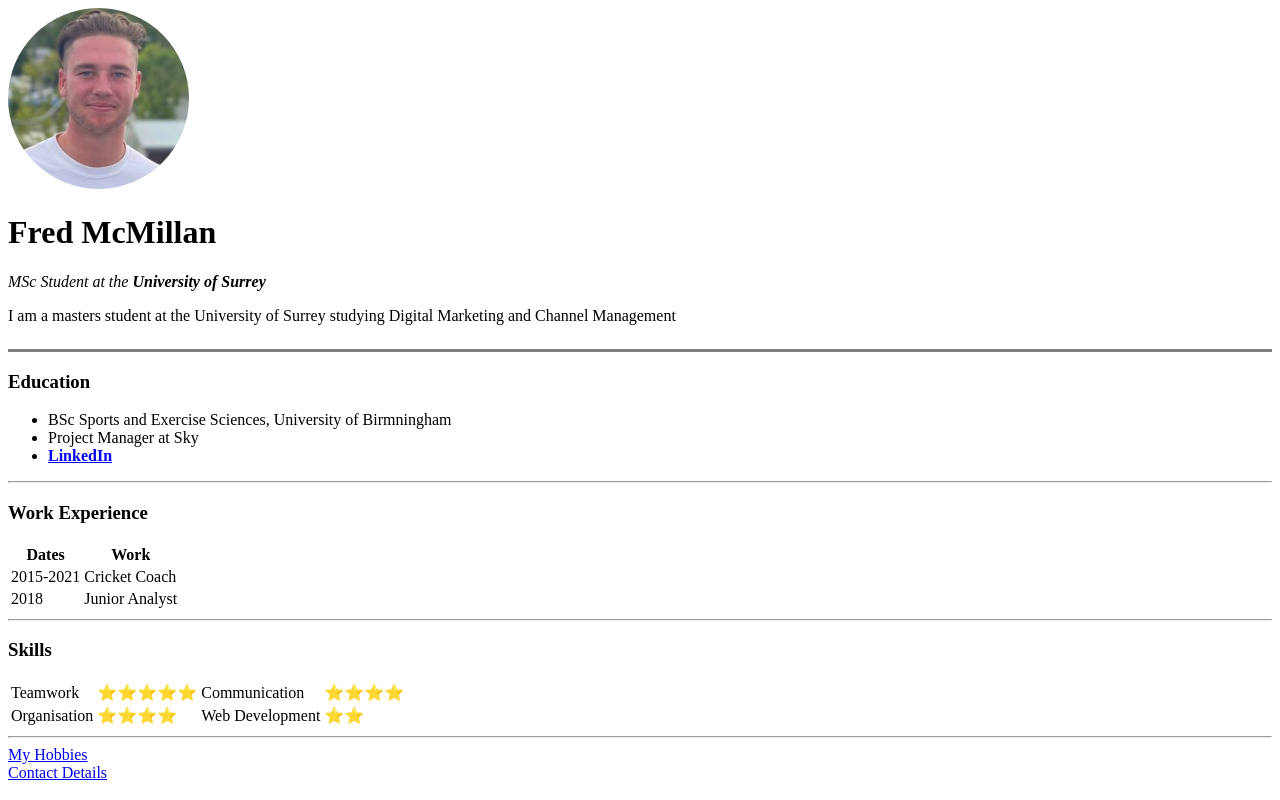
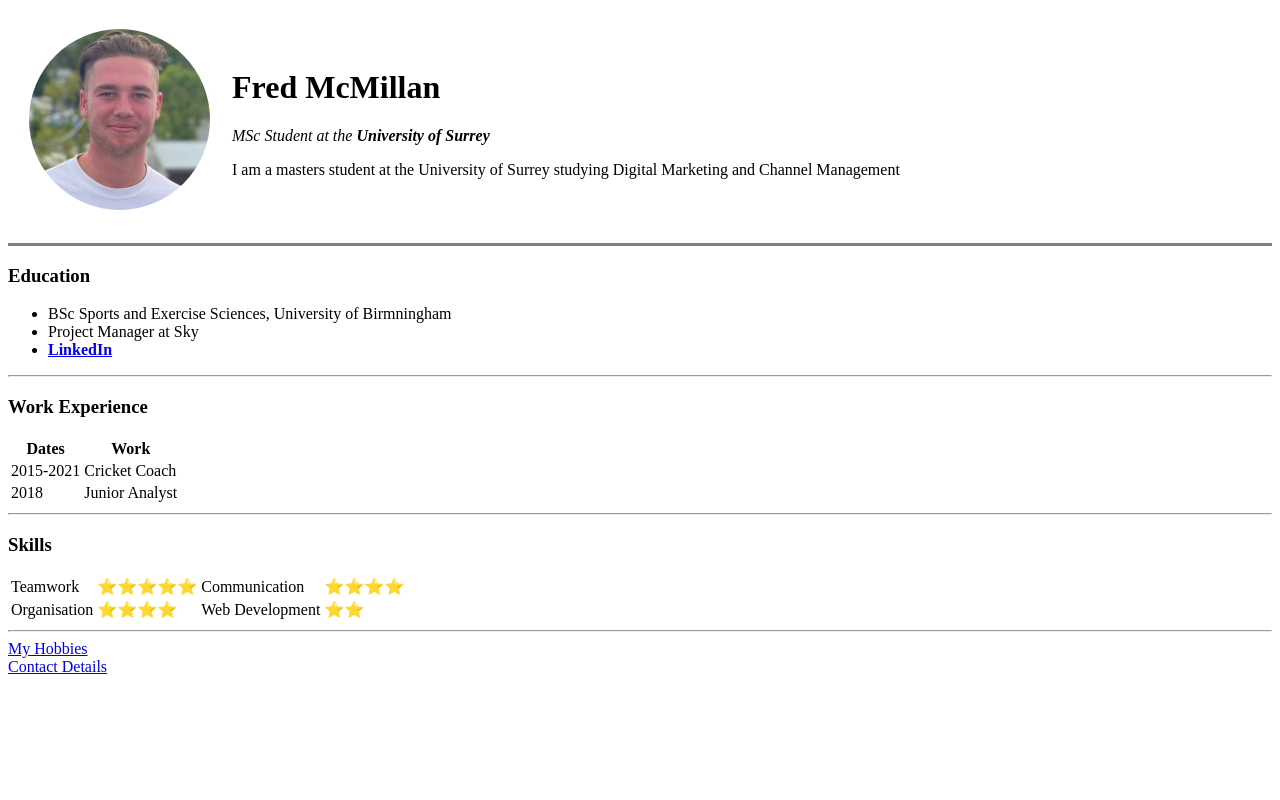
Before and after one commit to FM461/cv, a plain HTML site: page index.html in a window 1280 px wide. Drawn offline with Linux system fonts and the light colour scheme.

Commit message:
Update index.html

```diff
--- a/index.html
+++ b/index.html
@@ -9,8 +9,8 @@
 <body>
   <table cellspacing=20>
     <tr>
-      <img src="circle-cropped.png" alt="Fred Profile Picture">
-      <h1>Fred McMillan</h1>
+      <td>  <img src="circle-cropped.png" alt="Fred Profile Picture"></td>
+      <td><h1>Fred McMillan</h1>
       <p><em>MSc Student at the<strong> University of Surrey</strong></em></p>
       <p>I am a masters student at the University of Surrey studying Digital Marketing and Channel Management</p></td>
     </tr>
```
